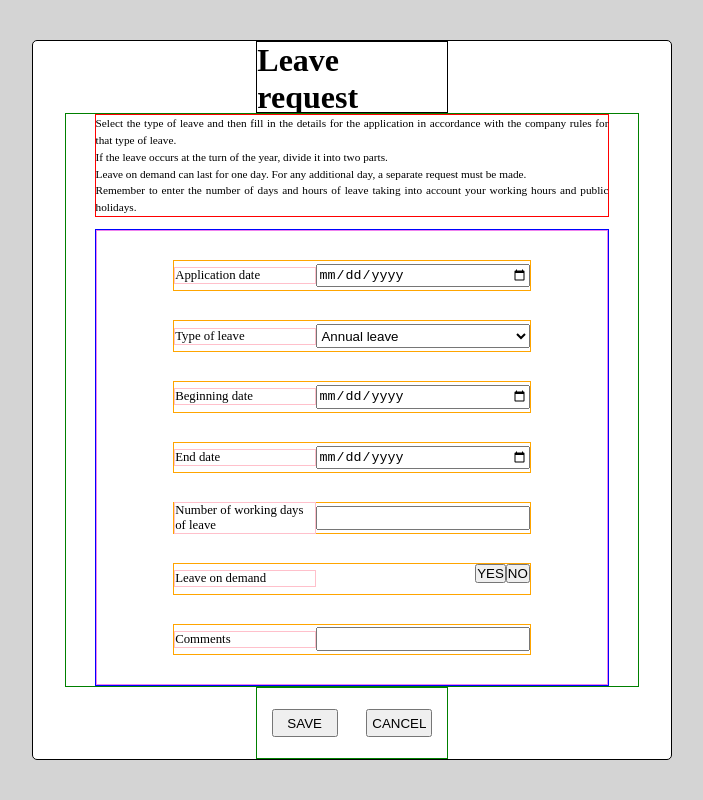
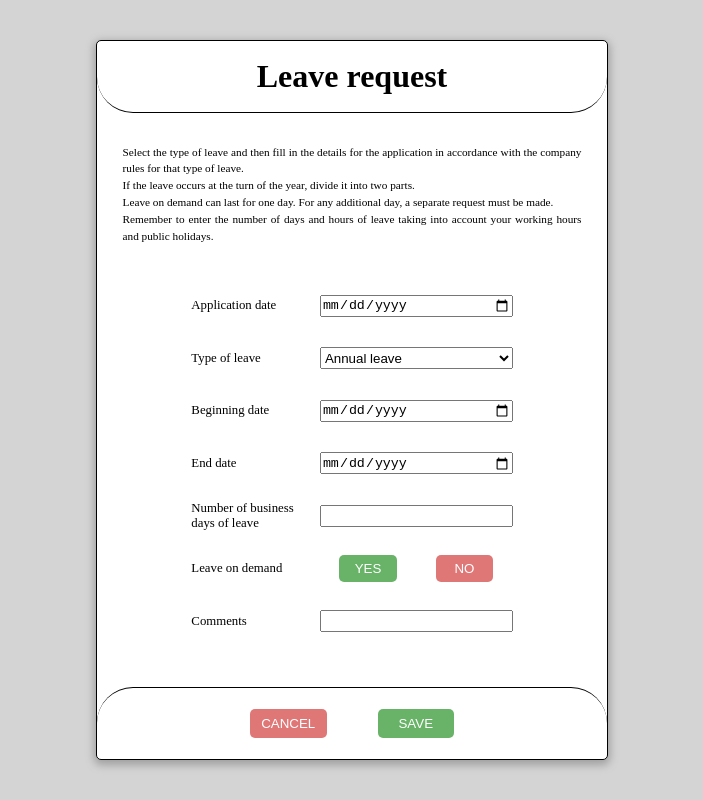
Before and after one commit to infoshareacademy/jfdzr13-team-lospollos, a React (Vite) app in the folder los-urlopos/: page /addRequest in a window 1280 px wide. Shown: the whole page, without its empty margins (288-991 px from the left). Built offline with nearby package versions, Linux system fonts and the light colour scheme.

Commit message:
finished AddRequest deisgn

```diff
--- a/los-urlopos/src/components/AddRequest/AddRequest.module.css
+++ b/los-urlopos/src/components/AddRequest/AddRequest.module.css
@@ -2,7 +2,7 @@
   position: absolute;
   display: flex;
   flex-direction: column;
-  width: 50%;
+  width: 40%;
   height: 90%;
   border: 1px solid black;
   background-color: white;
@@ -12,32 +12,36 @@
   transform: translate(-50%, -50%);
   border-radius: 5px;
   justify-content: center;
+  box-shadow: 0px 3px 8px 2px rgba(160, 160, 160, 1);
 }
 .requestH1 {
-  border: 1px solid black;
   height: 10%;
-  align-content: center;
-  width: 30%;
-  align-self: center;
+  width: 100%;
   position: absolute;
+  display: flex;
   top: 0;
+  align-items: center;
+  justify-content: center;
+  border-bottom: 1px solid;
+  border-radius: 100px;
+  padding: 0;
 }
+
 .requestContentCont {
   display: flex;
   flex-direction: column;
   position: absolute;
-  width: 90%;
-  height: 80%;
-  border: 1px solid green;
+  width: 100%;
+  height: 75%;
   align-self: center;
-  justify-content: space-between;
+  justify-content: space-around;
+  margin-top: 5%;
 }
 
 .requestInformationCont {
   position: relative;
   width: 90%;
   height: 20%;
-  border: 1px solid red;
   align-self: center;
 }
 
@@ -55,23 +59,25 @@
   flex-direction: column;
   width: 90%;
   height: 90%;
-  border: 1px solid blue;
   margin-top: 2%;
   justify-content: center;
   align-self: center;
+  padding: 0;
+  margin: 0;
+  justify-content: space-evenly;
 }
 
 .requestEntryContent {
-  border: 1px solid violet;
   display: flex;
   flex-direction: column;
   justify-content: space-evenly;
   width: 100%;
-  height: 100%;
+  height: 90%;
+  align-self: flex-start;
+  padding: 0;
 }
 
 .requestEntryLabel {
-  border: 1px solid orange;
   display: flex;
   height: 7%;
   width: 70%;
@@ -83,7 +89,6 @@
   width: 40%;
   align-self: center;
   font-size: 1vw;
-  border: 1px solid pink;
 }
 
 .inputField {
@@ -92,25 +97,110 @@
   align-self: center;
 }
 
+.ifDemandLeave {
+  width: 60%;
+  display: flex;
+  justify-content: space-around;
+}
+
+.onDemandBtn {
+  width: 30%;
+  height: 100%;
+  background-color: rgba(84, 169, 84, 0.884);
+  border-radius: 5px;
+  color: white;
+  border: none;
+  align-self: center;
+}
+
+.onDemandBtn:hover {
+  cursor: pointer;
+  background-color: rgba(84, 169, 84, 0.671);
+  transition: 0.2s;
+}
+
+.onDemandBtn:active {
+  transform: scale(0.98) translateY(0.7px);
+  background-color: rgba(84, 169, 84, 0.884);
+  box-shadow: 3px 2px 22px 1px rgba(0, 0, 0, 0.24);
+}
+
+.notOnDemandBtn {
+  width: 30%;
+  height: 100%;
+  background-color: rgba(213, 69, 69, 0.73);
+  border-radius: 5px;
+  color: white;
+  border: none;
+  align-self: center;
+}
+
+.notOnDemandBtn:hover {
+  cursor: pointer;
+  background-color: rgba(213, 69, 69, 0.549);
+  transition: 0.2s;
+}
+
+.notOnDemandBtn:active {
+  transform: scale(0.98) translateY(0.7px);
+  background-color: rgba(213, 69, 69, 0.73);
+  box-shadow: 3px 2px 22px 1px rgba(0, 0, 0, 0.24);
+}
+
 .requestButtons {
   display: flex;
   position: absolute;
-  border: 1px solid green;
   height: 10%;
-  width: 30%;
+  width: 100%;
   align-self: center;
-  justify-content: space-around;
+  justify-content: center;
   bottom: 0;
+  border-top: 1px solid;
+  border-radius: 100px;
 }
 
 .saveButton {
-  width: 35%;
+  width: 15%;
   height: 40%;
+  background-color: rgba(84, 169, 84, 0.884);
+  border-radius: 5px;
+  color: white;
+  border: none;
   align-self: center;
+  margin-left: 5%;
+}
+
+.saveButton:hover {
+  cursor: pointer;
+  background-color: rgba(84, 169, 84, 0.671);
+  transition: 0.2s;
+}
+
+.saveButton:active {
+  transform: scale(0.98) translateY(0.7px);
+  background-color: rgba(84, 169, 84, 0.884);
+  box-shadow: 3px 2px 22px 1px rgba(0, 0, 0, 0.24);
 }
 
 .cancelButton {
-  width: 35%;
+  width: 15%;
   height: 40%;
+  background-color: rgba(213, 69, 69, 0.73);
+  border-radius: 5px;
+  color: white;
+  border: none;
   align-self: center;
+  margin-right: 5%;
 }
+
+.cancelButton:hover {
+  cursor: pointer;
+  background-color: rgba(213, 69, 69, 0.549);
+  transition: 0.2s;
+}
+
+.cancelButton:active {
+  transform: scale(0.98) translateY(0.7px);
+  background-color: rgba(213, 69, 69, 0.73);
+  box-shadow: 3px 2px 22px 1px rgba(0, 0, 0, 0.24);
+}
--- a/los-urlopos/src/components/AddRequest/AddRequest.tsx
+++ b/los-urlopos/src/components/AddRequest/AddRequest.tsx
@@ -57,7 +57,7 @@ export function AddRequest() {
 
             <div className={styles.requestEntryLabel}>
               <span className={styles.fieldName}>
-                Number of working days of leave
+                Number of business days of leave
               </span>
               <input type="text" className={styles.inputField} />
             </div>
@@ -65,8 +65,8 @@ export function AddRequest() {
             <div className={styles.requestEntryLabel}>
               <span className={styles.fieldName}> Leave on demand </span>
               <div className={styles.ifDemandLeave}>
-                <button className={styles.onDemand}>YES</button>
-                <button className={styles.notOnDemand}>NO</button>
+                <button className={styles.onDemandBtn}>YES</button>
+                <button className={styles.notOnDemandBtn}>NO</button>
               </div>
             </div>
 
@@ -78,8 +78,8 @@ export function AddRequest() {
         </div>
       </div>
       <div className={styles.requestButtons}>
+        <button className={styles.cancelButton}>CANCEL</button>
         <button className={styles.saveButton}>SAVE</button>
-        <button className={styles.cancelButton}>CANCEL</button>
       </div>
     </div>
   );
--- a/los-urlopos/src/components/UserPanel/UserComponent/userComponent.module.css
+++ b/los-urlopos/src/components/UserPanel/UserComponent/userComponent.module.css
@@ -96,6 +96,7 @@
   color: white;
   border-radius: 5px;
   transition: 0.2s;
+  border: none;
 }
 
 .addButton:hover {
```
